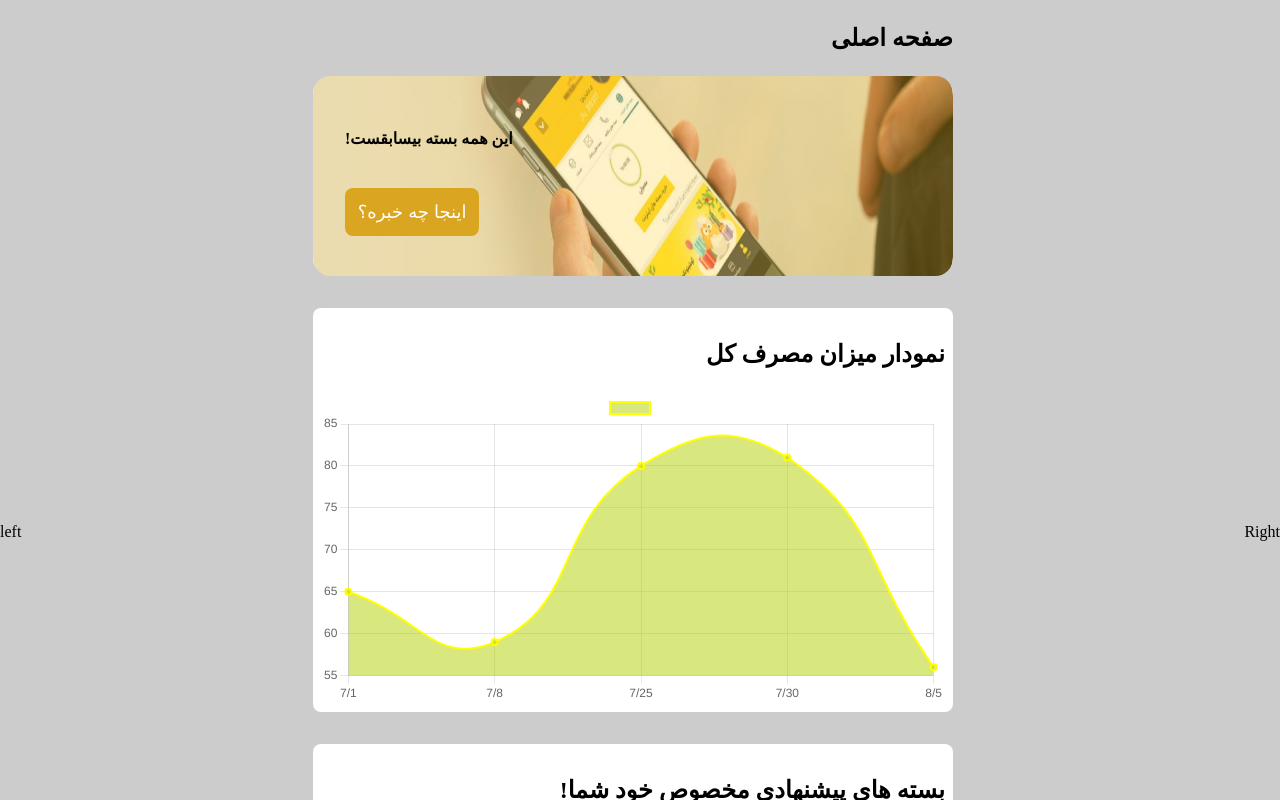
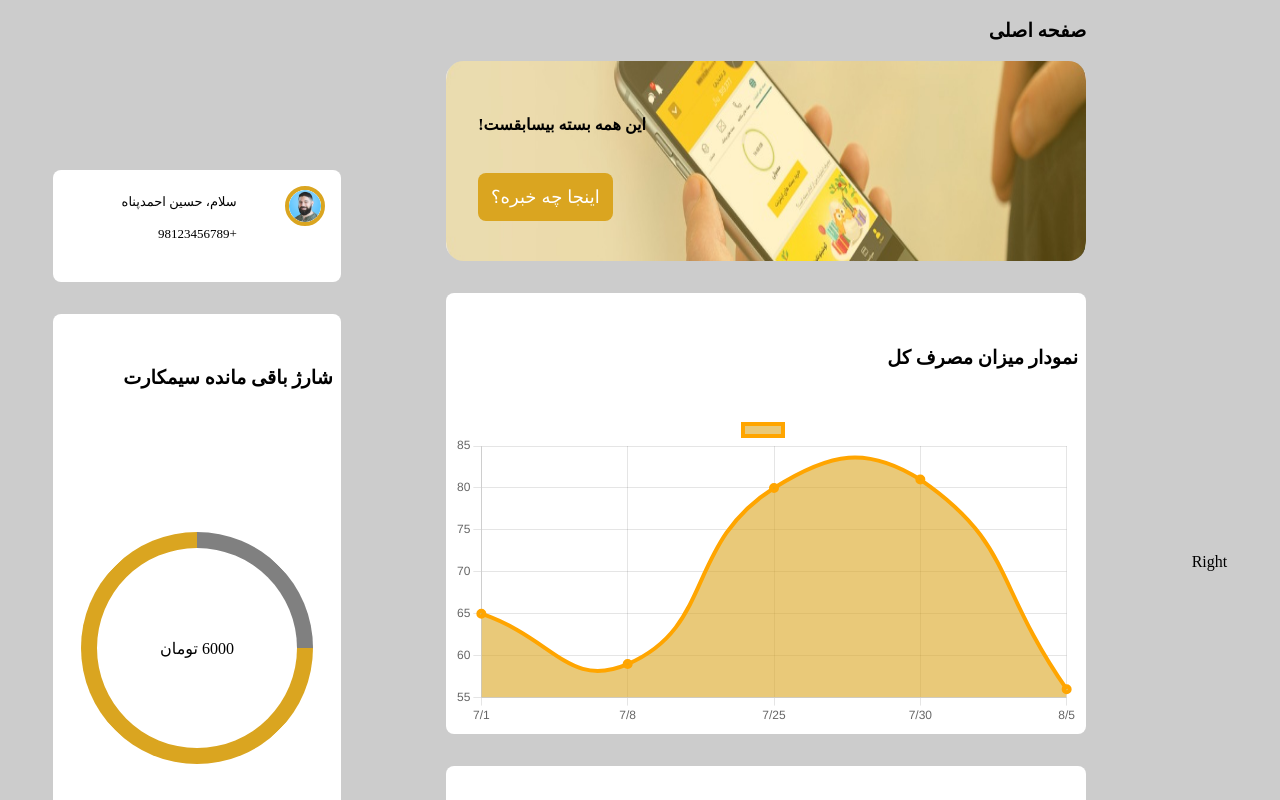
Before and after one commit to sdf-nf/irancell, a React (Create React App) app: page / in a window 1280 px wide. Shown: the top 800 px of the page. Built offline with nearby package versions, Linux system fonts and the light colour scheme.

Commit message:
Leftsidebar almost done

```diff
--- /dev/null
+++ b/src/assets/styles/LeftSideBar.css
@@ -0,0 +1,68 @@
+.leftsidebar-container {
+  display: flex;
+  flex-direction: column;
+}
+.userprofile-container {
+  width: 20vw;
+  background-color: white;
+  height: 10vh;
+  border-radius: 0.5rem;
+  padding: 1rem;
+  display: flex;
+}
+.profile-picture {
+  width: 2rem;
+  border: 0.3rem solid goldenrod;
+  border-radius: 100%;
+}
+.profile-detail {
+  font-size: small;
+  display: flex;
+  flex-direction: column;
+  margin-right: 3rem;
+  height: 100%;
+}
+.profile-detail > span {
+  margin-top: 0.5rem;
+  margin-bottom: 0.5rem;
+}
+.credit-container {
+  display: flex;
+  flex-direction: column;
+  height: 80vh;
+  width: 100%;
+  background-color: white;
+  border-radius: 0.5rem;
+  margin-top: 2rem;
+}
+.doughnut-chart {
+  min-width: 150px;
+  min-height: 150px;
+  max-width: 200px;
+  max-height: 200px;
+  border-left: 1rem solid goldenrod;
+  border-top: 1rem solid goldenrod;
+  border-bottom: 1rem solid goldenrod;
+  border-right: 1rem solid grey;
+  border-radius: 100%;
+  position: relative;
+  transform: rotate(-45deg);
+  margin: auto;
+}
+
+.doughnut-chart-inner {
+  width: 200px;
+  height: 200px;
+  display: flex;
+  justify-content: center;
+  align-items: center;
+  transform: rotate(45deg);
+}
+.button-container {
+  display: flex;
+  justify-content: center;
+  margin-bottom: 2rem;
+}
+.headertext-container {
+  margin: 0.5rem;
+}
--- a/src/assets/styles/Utils.css
+++ b/src/assets/styles/Utils.css
@@ -10,6 +10,6 @@
 }
 .header-text {
   font-weight: 700;
-  font-size: 1.5rem;
+  font-size: 1.2rem;
   margin-left: auto;
 }
--- a/src/components/body/Body.jsx
+++ b/src/components/body/Body.jsx
@@ -13,9 +13,9 @@ const state = {
       label: "",
       fill: true,
       lineTension: 0.5,
-      backgroundColor: "rgba(179,207,0,0.5)",
-      borderColor: "yellow",
-      borderWidth: 2,
+      backgroundColor: "rgba(218,165,32,0.6)",
+      borderColor: "orange",
+      borderWidth: 4,
       data: [65, 59, 80, 81, 56],
     },
   ],
--- /dev/null
+++ b/src/components/leftSidebar/Credir.jsx
@@ -0,0 +1,23 @@
+import React from "react";
+import YellowBgButton, { HeaderText } from "../../utils/Utility";
+const Credit = () => {
+  return (
+    <div className="credit-container">
+      <div className="headertext-container">
+        <HeaderText text={"شارژ باقی مانده سیمکارت"} />
+      </div>
+      <span className="doughnut-chart">
+        <span className="doughnut-chart-inner" dir="rtl">
+          <span>6000 تومان</span>
+        </span>
+      </span>
+      <div className="button-container">
+        <YellowBgButton text={"!سبم کارتت رو شارژ کن"} />
+      </div>
+      <div dir="rtl" className="activeservices-container">
+        <span className="activeservices-header">خدمات فعال</span>
+      </div>
+    </div>
+  );
+};
+export default Credit;
--- a/src/components/leftSidebar/LeftSidebar.jsx
+++ b/src/components/leftSidebar/LeftSidebar.jsx
@@ -0,0 +1,13 @@
+import UserProfile from "./UserProfile";
+import "./../../assets/styles/LeftSideBar.css";
+import Credit from "./Credir";
+
+const LeftSideBar = () => {
+  return (
+    <div className="leftsidebar-container">
+      <UserProfile />
+      <Credit />
+    </div>
+  );
+};
+export default LeftSideBar;
--- /dev/null
+++ b/src/components/leftSidebar/UserProfile.jsx
@@ -0,0 +1,16 @@
+import React from "react";
+import Profile from "./../../assets/images/userProfile.jpeg";
+const UserProfile = () => {
+  return (
+    <div className="userprofile-container" dir="rtl">
+      <div className="profile-picture-container">
+        <img src={Profile} alt="profile" className="profile-picture" />
+      </div>
+      <div className="profile-detail">
+        <span>سلام، حسین احمدپناه</span>
+        <span>+98123456789</span>
+      </div>
+    </div>
+  );
+};
+export default UserProfile;
--- a/src/pages/MainPage.jsx
+++ b/src/pages/MainPage.jsx
@@ -1,6 +1,7 @@
 import React from "react";
 import Body from "../components/body/Body";
 import Header from "../components/header/Header";
+import LeftSideBar from "../components/leftSidebar/LeftSidebar";
 
 const MainPage = () => {
   return (
@@ -8,11 +9,13 @@ const MainPage = () => {
       <main
         style={{
           display: "flex",
-          justifyContent: "space-between",
+          justifyContent: "space-around",
           alignItems: "center",
         }}
       >
-        <section>left</section>
+        <section>
+          <LeftSideBar />
+        </section>
         <section>
           <header style={{ maxWidth: "50vw" }}>
             <Header />
--- a/src/utils/Utility.jsx
+++ b/src/utils/Utility.jsx
@@ -10,9 +10,9 @@ const YellowBgButton = ({ text }) => {
 };
 export const HeaderText = ({ text }) => {
   return (
-    <h3 dir="rtl" className="header-text">
+    <h6 dir="rtl" className="header-text">
       {text}
-    </h3>
+    </h6>
   );
 };
 export default YellowBgButton;
```
Also changed, not shown: src/assets/images/userProfile.jpeg (added).
